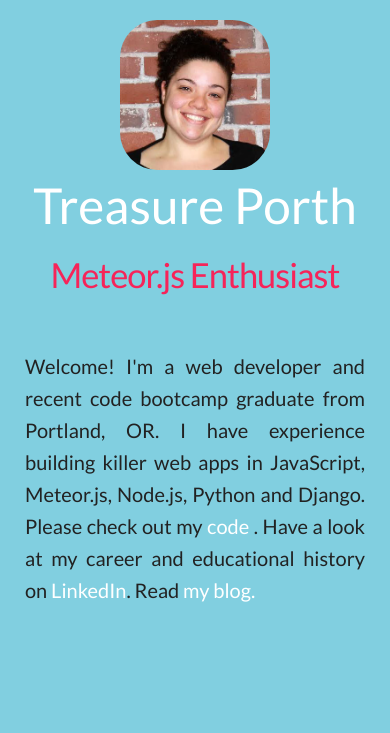
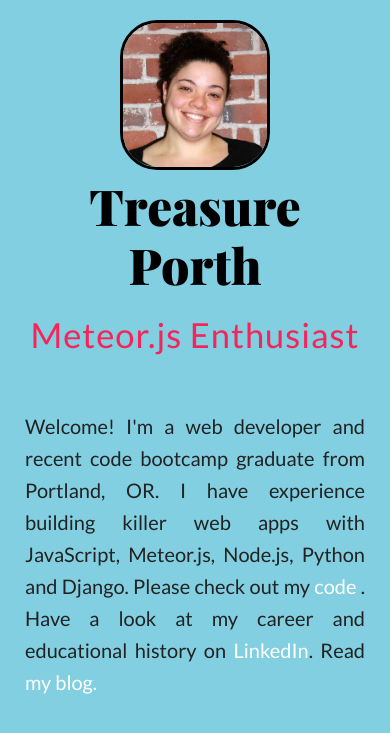
Before and after one commit to trezp/treasurep, a plain HTML site: page index.html in a window 390 px wide. Shown: the part 69-802 px from the top of the page. Drawn offline with nearby package versions, Linux system fonts and the light colour scheme.

Commit message:
Styling changes.

```diff
--- a/css/styles.css
+++ b/css/styles.css
@@ -22,8 +22,9 @@ li:hover a {
 }
 
 h1 {
-	color: white;
-	letter-spacing: 1px;
+	font-family: 'Playfair Display', serif;
+	color: black;
+	letter-spacing: 5px;
 	font-size: 3.5em;
 	/*font-weight: bold;*/
 	margin-bottom: 0;
@@ -32,6 +33,7 @@ h1 {
 h2 {
 	color: #F62459;
 	margin-top: 0;
+	letter-spacing: 1px;
 
 }
 
@@ -91,6 +93,8 @@ li {
     border-radius: 25%;
     width: 225px;
     margin-top: 62px;
+    border: solid black 3px;
+
 }
 
 .imgdiv {
@@ -98,7 +102,7 @@ li {
 }
 
 .contact-list {
-	margin-left: -9%;
+	margin-left: -1%;
 	color: black;
 
 }
@@ -175,6 +179,7 @@ li:hover i {
 
 	#nav-small li {
 		width: 19%;
+		color: black;
 
 	}
 
@@ -212,7 +217,7 @@ li:hover i {
 	}
 
 	h1 {
-	color: white;
+	color: black;
 	font-size: 3.3em;
 	letter-spacing: 0;
 	margin-bottom: 0;
--- a/index.html
+++ b/index.html
@@ -15,6 +15,7 @@
   <!-- FONT
   –––––––––––––––––––––––––––––––––––––––––––––––––– -->
   <link href='http://fonts.googleapis.com/css?family=Lato' rel='stylesheet' type='text/css'>
+  <link href='http://fonts.googleapis.com/css?family=Playfair+Display:900' rel='stylesheet' type='text/css'>
   <script src="https://ajax.googleapis.com/ajax/libs/jquery/2.1.3/jquery.min.js"></script>
 
 
@@ -88,7 +89,7 @@
       			 <h2 id="aboutMe">
              </h2>
           </div>
-  			   <p class="welcome">Welcome! I'm a web developer and recent code bootcamp graduate from Portland, OR. I have experience building killer web apps in JavaScript, Meteor.js, Node.js, Python and Django. Please check out my <a href="https://github.com/trezp?tab=repositories"> code </a>. Have a look at my career and educational history on <a href="http://www.linkedin.com/in/treasureporth">LinkedIn</a>. Read <a href="http://treasureporth.com/blog">my blog.</a>
+  			   <p class="welcome">Welcome! I'm a web developer and recent code bootcamp graduate from Portland, OR. I have experience building killer web apps with JavaScript, Meteor.js, Node.js, Python and Django. Please check out my <a href="https://github.com/trezp?tab=repositories"> code </a>. Have a look at my career and educational history on <a href="http://www.linkedin.com/in/treasureporth">LinkedIn</a>. Read <a href="http://treasureporth.com/blog">my blog.</a>
           </div>
       </div>
     </div>
```
